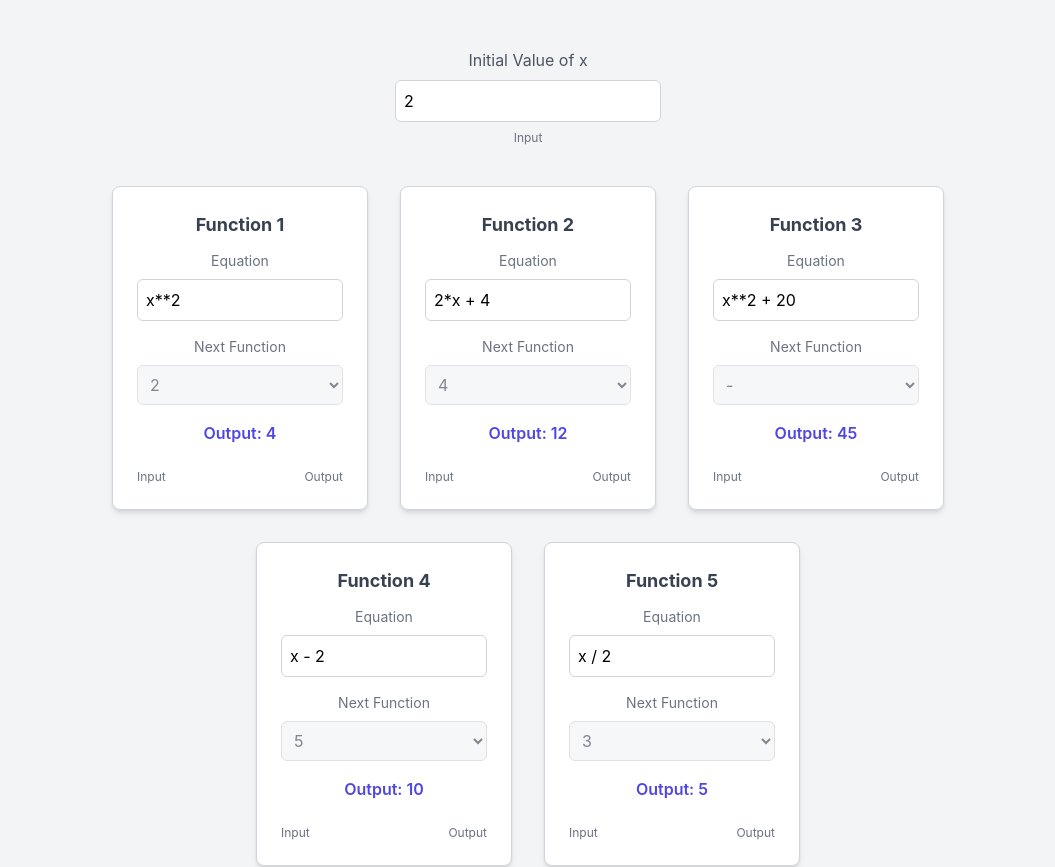
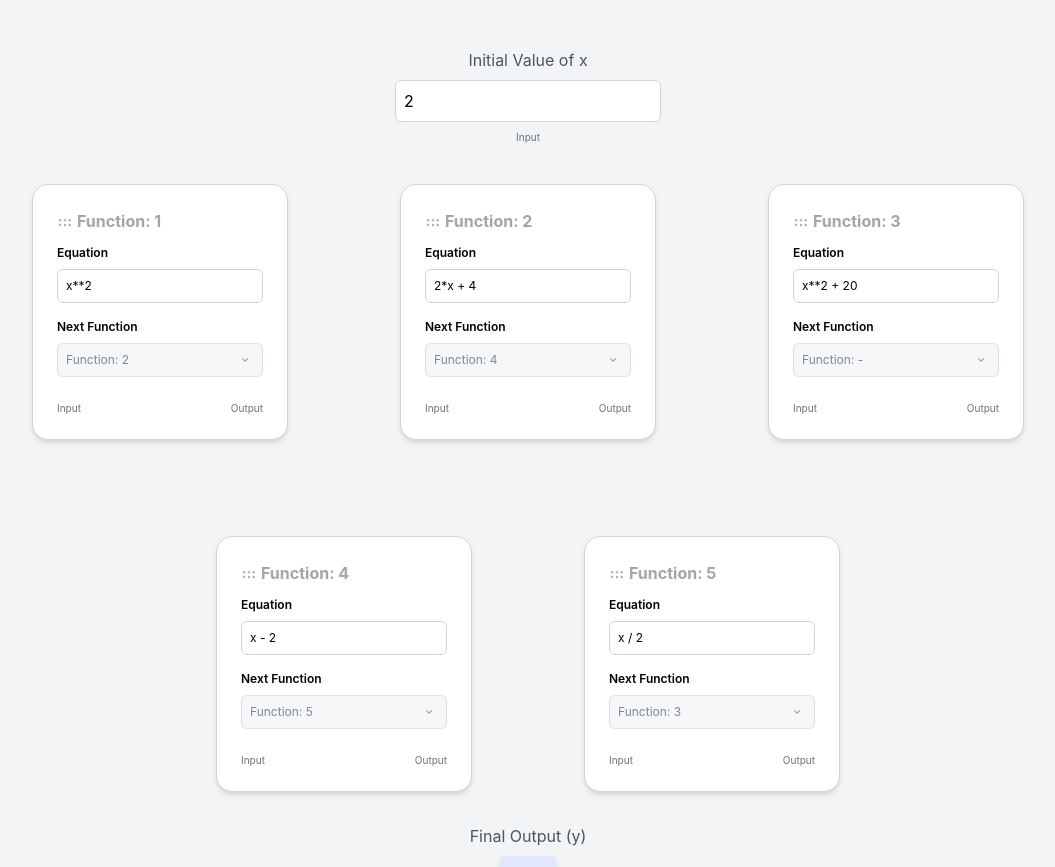
Before and after one commit to smilegupta/math-link, a React (Vite) app: page / in a window 1280 px wide. Shown: the top 867 px of the page, without its empty margins (112-1167 px from the left). Built offline with nearby package versions, Linux system fonts and the light colour scheme.

Commit message:
feat: function card css

```diff
--- a/package.json
+++ b/package.json
@@ -10,6 +10,7 @@
     "preview": "vite preview"
   },
   "dependencies": {
+    "@heroicons/react": "^2.1.5",
     "react": "^18.3.1",
     "react-dom": "^18.3.1"
   },
--- a/src/components/FunctionCard.tsx
+++ b/src/components/FunctionCard.tsx
@@ -18,17 +18,6 @@ const FunctionCard: React.FC<FunctionCardProps> = ({
 }) => {
   const [inputValue, setInputValue] = useState<string>(equation);
   const [error, setError] = useState<string | null>(null);
-  const [displayOutput, setDisplayOutput] = useState<number | string | null>(
-    null
-  );
-
-  useEffect(() => {
-    if (!error && inputValue) {
-      setDisplayOutput(output);
-    } else {
-      setDisplayOutput(null);
-    }
-  }, [error, inputValue, output]);
 
   const isValidEquation = (input: string) => {
     if (!/^[\d\s+\-*/^x]+$/.test(input)) {
@@ -61,12 +50,22 @@ const FunctionCard: React.FC<FunctionCardProps> = ({
   };
 
   return (
-    <div className="relative p-6 bg-white shadow-md rounded-lg w-64 border border-gray-300 flex flex-col items-center">
-      <h3 className="font-bold text-lg text-gray-700 mb-3">Function {id}</h3>
-      <label className="block text-sm text-gray-500">Equation</label>
+    <div className="relative p-6 bg-white shadow-md rounded-2xl w-64 border border-gray-300 flex flex-col">
+      <div>
+        <div className="flex items-end mb-3">
+          <span className="mr-1">
+            <GridIcon />
+          </span>
+          <h3 className="font-bold text-lg text-[#A5A5A5]">Function: {id}</h3>
+        </div>
+      </div>
+
+      <label className="block text-sm font-semibold color-[#252525]">
+        Equation
+      </label>
       <input
         type="text"
-        className={`border rounded-md w-full mt-2 p-2 focus:outline-none ${
+        className={`border rounded-md w-full mt-2 text-sm p-2 focus:outline-none ${
           error ? "border-red-500" : "border-gray-300"
         } focus:ring-2 ${
           error ? "focus:ring-red-500" : "focus:ring-indigo-500"
@@ -76,16 +75,32 @@ const FunctionCard: React.FC<FunctionCardProps> = ({
         placeholder="e.g., x * 2 + 3"
       />
       {error && <p className="text-red-500 text-xs mt-1">{error}</p>}
-      <label className="block text-sm text-gray-500 mt-4">Next Function</label>
-      <select
-        className="border border-gray-300 rounded-md w-full mt-2 p-2 bg-gray-100 text-gray-600 cursor-not-allowed"
-        disabled
-      >
-        <option>{nextFunction}</option>
-      </select>
-      <div className="mt-4 font-semibold text-indigo-600">
-        Output: {displayOutput !== null ? displayOutput : ""}
+      <label className="block text-sm font-semibold color-[#252525] mt-4">
+        Next Function
+      </label>
+      <div className="relative">
+        <select
+          className="border border-gray-300 rounded-md w-full mt-2 p-2 bg-gray-100 text-gray-600 cursor-not-allowed appearance-none text-sm"
+          disabled
+        >
+          <option>{`Function: ${nextFunction}`}</option>
+        </select>
+        <div className="absolute inset-y-0 right-0 flex items-center pr-3 pointer-events-none">
+          <svg
+            className="w-3 h-3 text-gray-400 mt-2"
+            xmlns="http://www.w3.org/2000/svg"
+            viewBox="0 0 20 20"
+            fill="currentColor"
+          >
+            <path
+              fillRule="evenodd"
+              d="M5.293 7.293a1 1 0 011.414 0L10 10.586l3.293-3.293a1 1 0 111.414 1.414l-4 4a1 1 0 01-1.414 0l-4-4a1 1 0 010-1.414z"
+              clipRule="evenodd"
+            />
+          </svg>
+        </div>
       </div>
+
       <div className="flex justify-between w-full text-gray-500 text-xs mt-6">
         <span>Input</span>
         <span>Output</span>
@@ -95,3 +110,20 @@ const FunctionCard: React.FC<FunctionCardProps> = ({
 };
 
 export default FunctionCard;
+
+const GridIcon: React.FC = () => (
+  <svg
+    width="16"
+    height="16"
+    viewBox="0 0 80 80"
+    fill="none"
+    xmlns="http://www.w3.org/2000/svg"
+  >
+    <circle cx="16" cy="16" r="6" fill="#B0B0B0" />
+    <circle cx="40" cy="16" r="6" fill="#B0B0B0" />
+    <circle cx="64" cy="16" r="6" fill="#B0B0B0" />
+    <circle cx="16" cy="40" r="6" fill="#B0B0B0" />
+    <circle cx="40" cy="40" r="6" fill="#B0B0B0" />
+    <circle cx="64" cy="40" r="6" fill="#B0B0B0" />
+  </svg>
+);
--- a/src/components/FunctionChain.tsx
+++ b/src/components/FunctionChain.tsx
@@ -63,7 +63,7 @@ const FunctionChain: React.FC = () => {
         <span className="text-xs text-gray-500 mt-2">Input</span>
       </div>
 
-      <div className="flex space-x-8 mb-8">
+      <div className="flex space-x-28 mb-24">
         <FunctionCard
           id={1}
           equation={equations[1]}
@@ -87,7 +87,7 @@ const FunctionChain: React.FC = () => {
         />
       </div>
 
-      <div className="flex space-x-8 mb-8">
+      <div className="flex space-x-28 mb-8">
         <FunctionCard
           id={4}
           equation={equations[4]}
--- a/tailwind.config.js
+++ b/tailwind.config.js
@@ -1,7 +1,16 @@
 export default {
   content: ["./index.html", "./src/**/*.{js,ts,jsx,tsx}"],
   theme: {
-    extend: {},
+    extend: {
+      fontSize: {
+        xs: ["0.625rem", { lineHeight: "0.875rem" }],
+        sm: ["0.75rem", { lineHeight: "1rem" }],
+        base: ["0.875rem", { lineHeight: "1.25rem" }],
+        lg: ["1rem", { lineHeight: "1.5rem" }],
+        xl: ["1.125rem", { lineHeight: "1.75rem" }],
+        "2xl": ["1.25rem", { lineHeight: "1.75rem" }],
+      },
+    },
   },
   plugins: [],
 };
```
Also changed, not shown: 1 other file (tests, documents, lock files or other folders).
